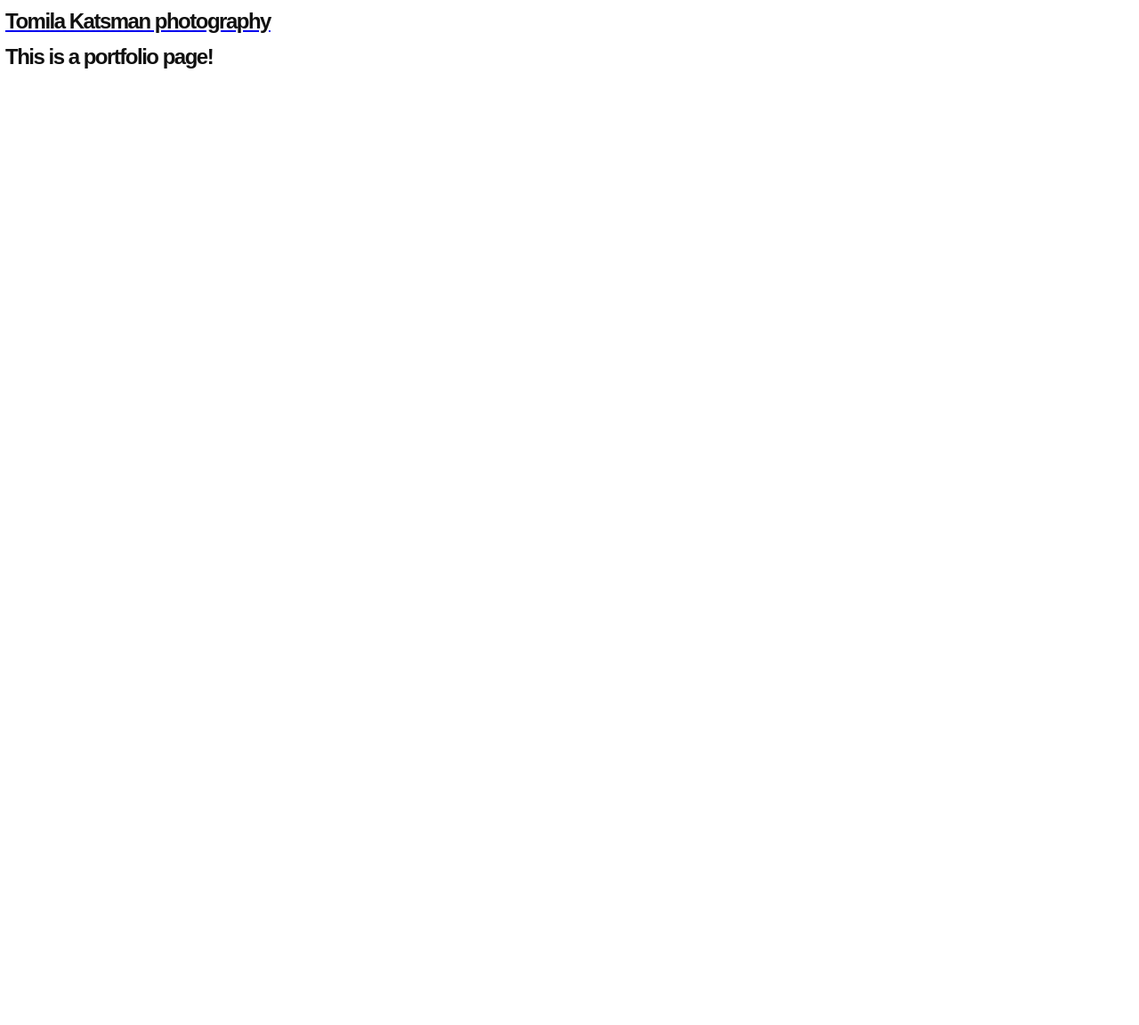
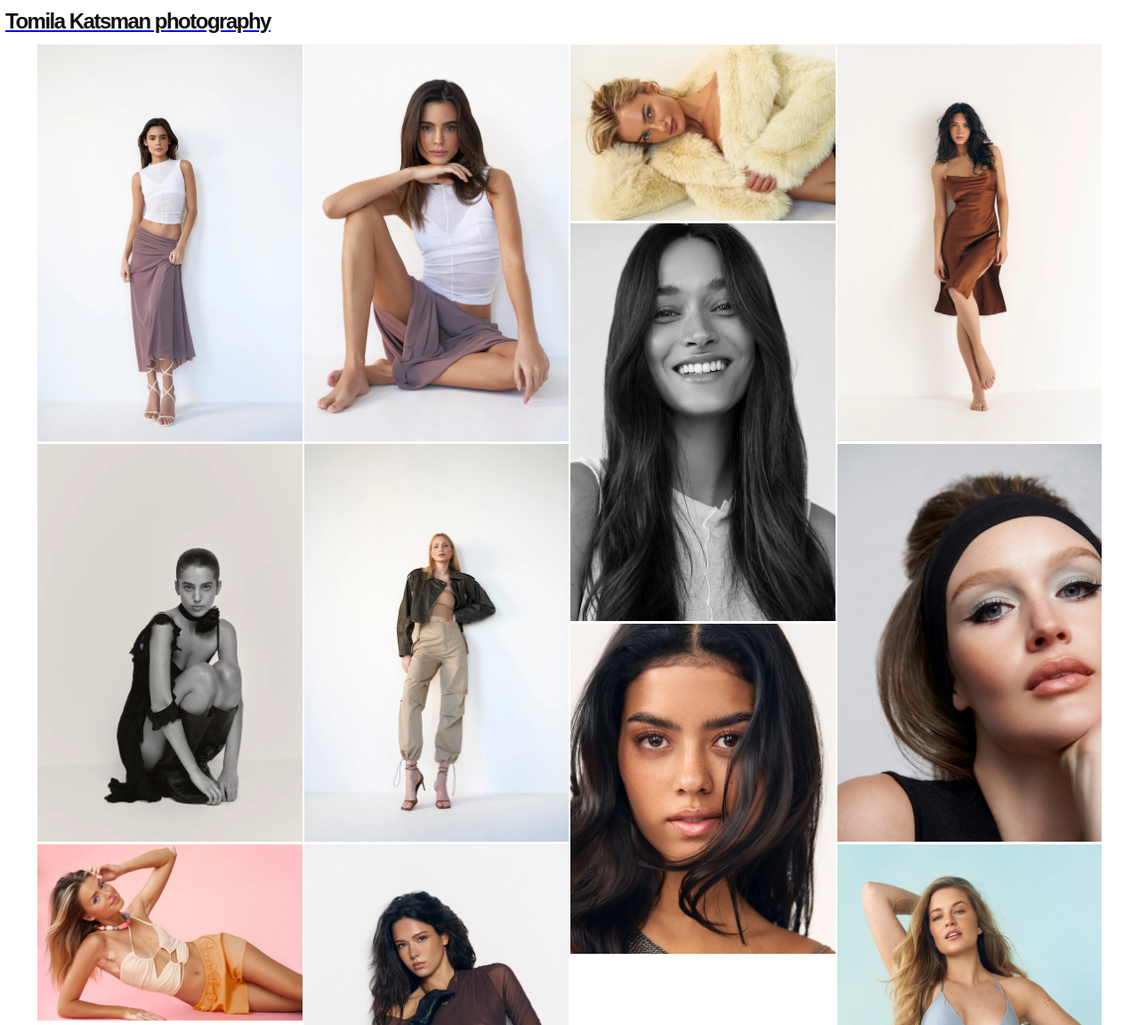
Before and after one commit to mikhailkatsman/TK_portfolio, a website: page portfolio.html in a window 1280 px wide. Shown: the top 1152 px of the page at 89% size. Before the commit the page ends 848 px from the top, so only its background shows below. Drawn offline with Linux system fonts and the light colour scheme.

Commit message:
grid tests

```diff
--- a/portfolio.html
+++ b/portfolio.html
@@ -18,8 +18,67 @@
 				</a>
 			</header>
 			<main>
-				<div class="container-portfolio">
-					<p class="title-text">This is a portfolio page!</p>
+				<div class="portfolio-grid">
+					<div class="grid-item">
+						<a href="#">
+							<img src="img\grid-img\1.webp" alt="1" />
+						</a>
+					</div>
+					<div class="grid-item">
+						<a href="#">
+							<img src="img\grid-img\2.webp" alt="2" />
+						</a>
+					</div>
+					<div class="grid-item">
+						<a href="#">
+							<img src="img\grid-img\3.webp" alt="3" />
+						</a>
+					</div>
+					<div class="grid-item">
+						<a href="#">
+							<img src="img\grid-img\4.webp" alt="4" />
+						</a>
+					</div>
+					<div class="grid-item">
+						<a href="#">
+							<img src="img\grid-img\5.webp" alt="5" />
+						</a>
+					</div>
+					<div class="grid-item">
+						<a href="#">
+							<img src="img\grid-img\6.webp" alt="6" />
+						</a>
+					</div>
+					<div class="grid-item">
+						<a href="#">
+							<img src="img\grid-img\7.webp" alt="7" />
+						</a>
+					</div>
+					<div class="grid-item">
+						<a href="#">
+							<img src="img\grid-img\8.webp" alt="8" />
+						</a>
+					</div>
+					<div class="grid-item">
+						<a href="#">
+							<img src="img\grid-img\9.webp" alt="9" />
+						</a>
+					</div>
+					<div class="grid-item">
+						<a href="#">
+							<img src="img\grid-img\10.webp" alt="10" />
+						</a>
+					</div>
+					<div class="grid-item">
+						<a href="#">
+							<img src="img\grid-img\11.webp" alt="11" />
+						</a>
+					</div>
+					<div class="grid-item">
+						<a href="#">
+							<img src="img\grid-img\12.webp" alt="12" />
+						</a>
+					</div>
 				</div>
 			</main>
 		</div>
--- a/queries.css
+++ b/queries.css
@@ -5,6 +5,10 @@
 @media (min-width: 50rem) {
   html.is-leaving .transition-scale{
     transform: scale(4);
+  }
+
+  .portfolio-grid {
+    columns: 3;
   }
 }
 
@@ -15,6 +19,10 @@
 @media (min-width: 68rem) {
   html.is-leaving .transition-scale{
     transform: scale(5);
+  }
+
+  .portfolio-grid {
+    columns: 4;
   }
 }
 
--- a/styles.css
+++ b/styles.css
@@ -79,10 +79,6 @@ body {
   color: #111;
 }
 
-.body-index {
-  overflow: hidden;
-}
-
 a {
   cursor: pointer;
   -webkit-tap-highlight-color:  transparent;
@@ -125,6 +121,8 @@ html.is-animating .transition-fade {
   justify-content: center;
   align-items: center;
   position: relative;
+
+  overflow: hidden;
 }
 
 .backdrop {
@@ -174,12 +172,22 @@ html.is-animating .transition-fade {
 /******************************************************/
 /* PORTFOLIO */
 /******************************************************/
-.container-portfolio {
-  width: 100vw;
-  height: 100vh;
-  padding: 0.6rem;
-  background-color: #fff;
-  justify-content: center;
-  align-items: center;
-  position: relative;
+.portfolio-grid {
+  padding: .2rem;
+  margin: 0 auto;
+  columns: 2;
+  column-gap: .2rem;
+  max-width: 120rem;
 }
+
+.grid-item {
+  width: 100%;
+  margin-bottom: .1rem;
+  break-inside: avoid;
+}
+
+.grid-item img {
+  width: 100%;
+  height: auto;
+  object-fit: contain;
+}
```
Also changed, not shown: index.html (+2 -0 lines), img/grid-img/1.webp (added), img/grid-img/10.webp (added), img/grid-img/11.webp (added), img/grid-img/12.webp (added), img/grid-img/2.webp (added), img/grid-img/3.webp (added), img/grid-img/4.webp (added), img/grid-img/5.webp (added), img/grid-img/6.webp (added), img/grid-img/7.webp (added), img/grid-img/8.webp (added), img/grid-img/9.webp (added).
